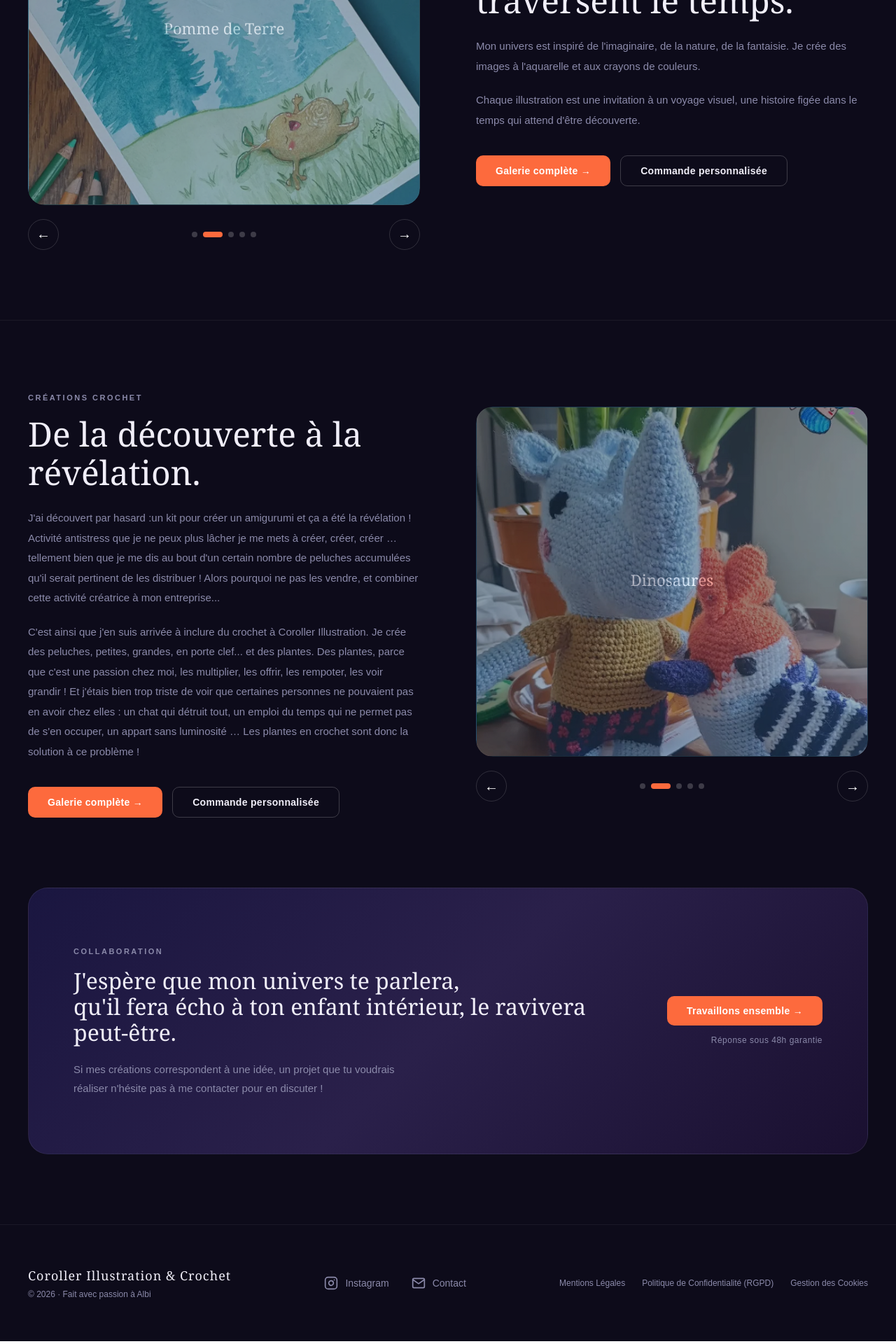
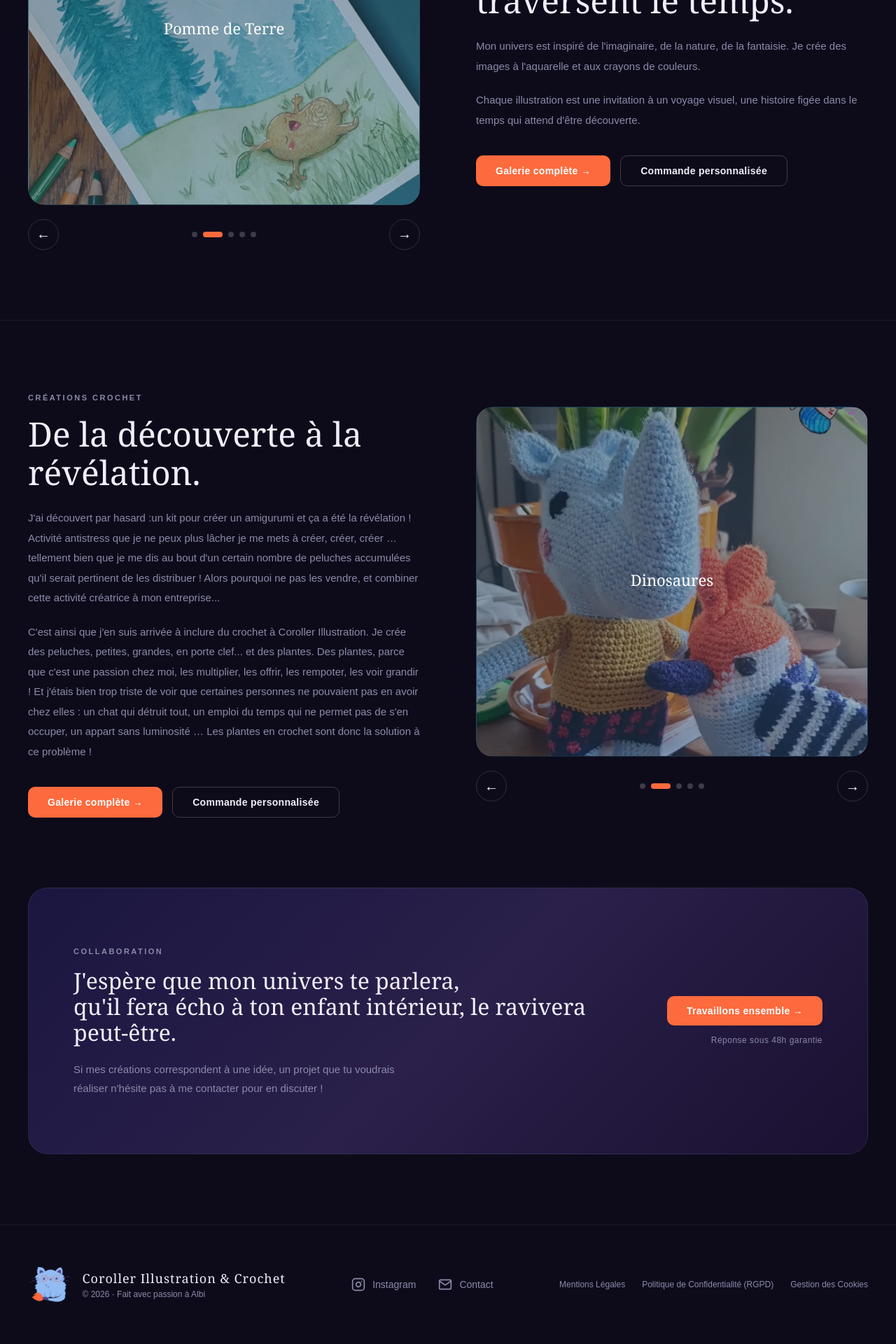
Before and after one commit to aourzik/coroller_illustration_crochet, a React (Vite) app in the folder coroller-illustration-crochet/: page / in a window 1280 px wide. Shown: the part 2053-3973 px from the top of the page at 70% size. Built offline with nearby package versions, Linux system fonts and the light colour scheme.

Commit message:
fix: modify some gradients

```diff
--- a/coroller-illustration-crochet/src/App.jsx
+++ b/coroller-illustration-crochet/src/App.jsx
@@ -124,8 +124,8 @@ function Carousel({ items, dark }) {
                                     }}
                                 />
                             </div>
-                            <div style={{ color: "#fff", fontFamily: "Georgia,serif", fontSize: 22, fontWeight: 400 }}>{item.label}</div>
-                            <div style={{ color: "rgba(255,255,255,0.5)", fontSize: 12, letterSpacing: 2, marginTop: 6, textTransform: "uppercase" }}>{item.sub}</div>
+                            <div style={{ color: "#fff", fontFamily: "Georgia,serif", fontSize: 22, fontWeight: 400, zIndex: 1 }}>{item.label}</div>
+                            <div style={{ color: "rgba(255,255,255,0.5)", fontSize: 12, letterSpacing: 2, marginTop: 6, textTransform: "uppercase", zIndex: 1 }}>{item.sub}</div>
                         </div>
                     );
                 })}
@@ -192,7 +192,7 @@ export default function App() {
         return () => window.removeEventListener("scroll", h);
     }, []);
 
-    const bg = dark ? C.ink : C.cream;
+    const bg = dark ? C.ink : `linear-gradient(0deg, #d4e6ff 0%, #d4e6ff 5%, ${C.cream} 70%, ${C.cream} 100%)`;
     const txt = dark ? "#f0eef8" : C.ink;
     const muted = dark ? "#8b8aaa" : "#6a6880";
     const cardBg = dark ? "rgba(255,255,255,0.04)" : "rgba(0,0,0,0.03)";
@@ -303,7 +303,7 @@ export default function App() {
                         Finalement après quelques déménagements, je décide de me former à ma passion pour concrétiser des projets perso (l'illustration d'un jeu de société, la création d'un livre pour enfant). Je me forme donc à l'illustration avec l'école EDAA pour gagner en légitimité et compétences.
                     </p>
                     <p style={{ color: muted, lineHeight: 1.9, marginBottom: 36, fontSize: 15 }}>
-                        En 2025, je décide de me lancer à mon compte avec ma petite entreprise, c'est là qu'est né Coroller Illustration. Et, je rejoins un groupe d'entraide d'artistes : le Collecti'fées pour ne pas être seule avec mes créations et mes projets.
+                        En 2025, je décide de me lancer à mon compte avec ma petite entreprise, c'est là qu'est né Coroller Illustration. Et, je rejoins un groupe d'entraide d'artistes : le Collecti'fées pour ne pas être seule avec mes créations et mes projets.
                     </p>
                     <div style={{ display: "grid", gridTemplateColumns: "repeat(3,1fr)", gap: 12 }}>
                         {[["150+", "Illustrations"], ["80+", "Pièces crochet"], ["40+", "Clients satisfaits"]].map(([n, l]) => (
@@ -350,10 +350,10 @@ export default function App() {
                             De la découverte à la révélation.
                         </h2>
                         <p style={{ color: muted, lineHeight: 1.9, marginBottom: 20, fontSize: 15 }}>
-                            J'ai découvert par hasard :un kit pour créer un amigurumi et ça a été la révélation ! Activité antistress que je ne peux plus lâcher je me mets à créer, créer, créer … tellement bien que je me dis au bout d'un certain nombre de peluches accumulées qu'il serait pertinent de les distribuer ! Alors pourquoi ne pas les vendre, et combiner cette activité créatrice à mon entreprise...
+                            J'ai découvert par hasard :un kit pour créer un amigurumi et ça a été la révélation ! Activité antistress que je ne peux plus lâcher je me mets à créer, créer, créer … tellement bien que je me dis au bout d'un certain nombre de peluches accumulées qu'il serait pertinent de les distribuer ! Alors pourquoi ne pas les vendre, et combiner cette activité créatrice à mon entreprise...
                         </p>
                         <p style={{ color: muted, lineHeight: 1.9, marginBottom: 36, fontSize: 15 }}>
-                            C'est ainsi que j'en suis arrivée à inclure du crochet à Coroller Illustration. Je crée des peluches, petites, grandes, en porte clef... et des plantes. Des plantes, parce que c'est une passion chez moi, les multiplier, les offrir, les rempoter, les voir grandir ! Et j'étais bien trop triste de voir que certaines personnes ne pouvaient pas en avoir chez elles : un chat qui détruit tout, un emploi du temps qui ne permet pas de s'en occuper, un appart sans luminosité … Les plantes en crochet sont donc la solution à ce problème !
+                            C'est ainsi que j'en suis arrivée à inclure du crochet à Coroller Illustration. Je crée des peluches, petites, grandes, en porte clef... et des plantes. Des plantes, parce que c'est une passion chez moi, les multiplier, les offrir, les rempoter, les voir grandir ! Et j'étais bien trop triste de voir que certaines personnes ne pouvaient pas en avoir chez elles : un chat qui détruit tout, un emploi du temps qui ne permet pas de s'en occuper, un appart sans luminosité … Les plantes en crochet sont donc la solution à ce problème !
                         </p>
                         <div style={{ display: "flex", gap: 14, flexWrap: "wrap" }}>
                             <CTABtn>Galerie complète →</CTABtn>
@@ -368,7 +368,7 @@ export default function App() {
             <section id="contact" className="reveal" style={{ padding: "0 40px 100px" }}>
                 <div style={{
                     maxWidth: 1600, margin: "0 auto",
-                    background: dark ? "linear-gradient(135deg,#1a1640 0%,#2a204a 50%,#1a1030 100%)" : "linear-gradient(135deg,#eae6f8 0%,#ddd8f5 50%,#e8e2f5 100%)",
+                    background: dark ? "linear-gradient(135deg,#1a1640 0%,#2a204a 50%,#1a1030 100%)" : "linear-gradient(135deg, #92bbf3 0%, #b8d4ff 50%, #d4e6ff 100%)",
                     borderRadius: 28, padding: "80px 64px",
                     border: `1px solid ${dark ? "rgba(255,255,255,0.07)" : "rgba(79,71,144,0.12)"}`,
                     display: "grid", gridTemplateColumns: "1fr auto", gap: 48, alignItems: "center",
@@ -393,12 +393,15 @@ export default function App() {
             <footer style={{ borderTop: `1px solid ${divider}`, padding: "60px 40px" }}>
                 <div style={{ maxWidth: 1600, margin: "0 auto", display: "flex", alignItems: "center", justifyContent: "space-between", flexWrap: "wrap", gap: 40 }}>
 
-                    {/* IDENTITÉ */}
-                    <div style={{ display: "flex", flexDirection: "column", gap: 8 }}>
-                        <span style={{ fontFamily: "Georgia,serif", fontSize: 18, color: txt, letterSpacing: 1 }}>
-                            Coroller Illustration & Crochet
-                        </span>
-                        <span style={{ color: muted, fontSize: 12 }}>© 2026 · Fait avec passion à Albi</span>
+                    {/* IDENTITÉ AVEC LOGO */}
+                    <div style={{ display: "flex", alignItems: "center", gap: 16 }}>
+                        <img src={logo} alt="Logo" style={{ height: 50, width: "auto", objectFit: "contain" }} />
+                        <div style={{ display: "flex", flexDirection: "column", gap: 4 }}>
+                            <span style={{ fontFamily: "Georgia,serif", fontSize: 18, color: txt, letterSpacing: 1 }}>
+                                Coroller Illustration & Crochet
+                            </span>
+                            <span style={{ color: muted, fontSize: 12 }}>© 2026 · Fait avec passion à Albi</span>
+                        </div>
                     </div>
 
                     {/* RÉSEAUX & CONTACT AVEC VRAIS LOGOS STYLÉS */}
```
